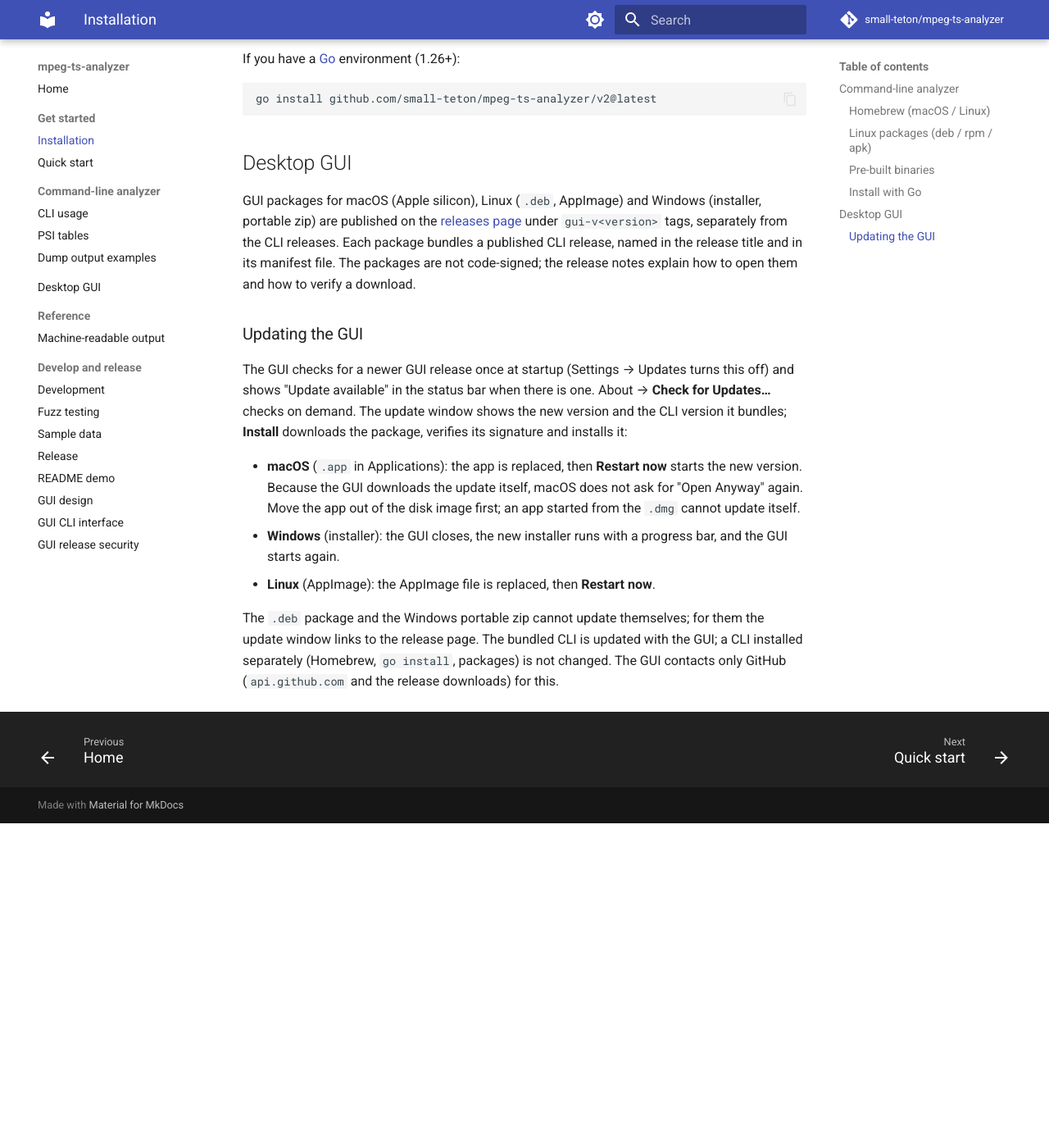
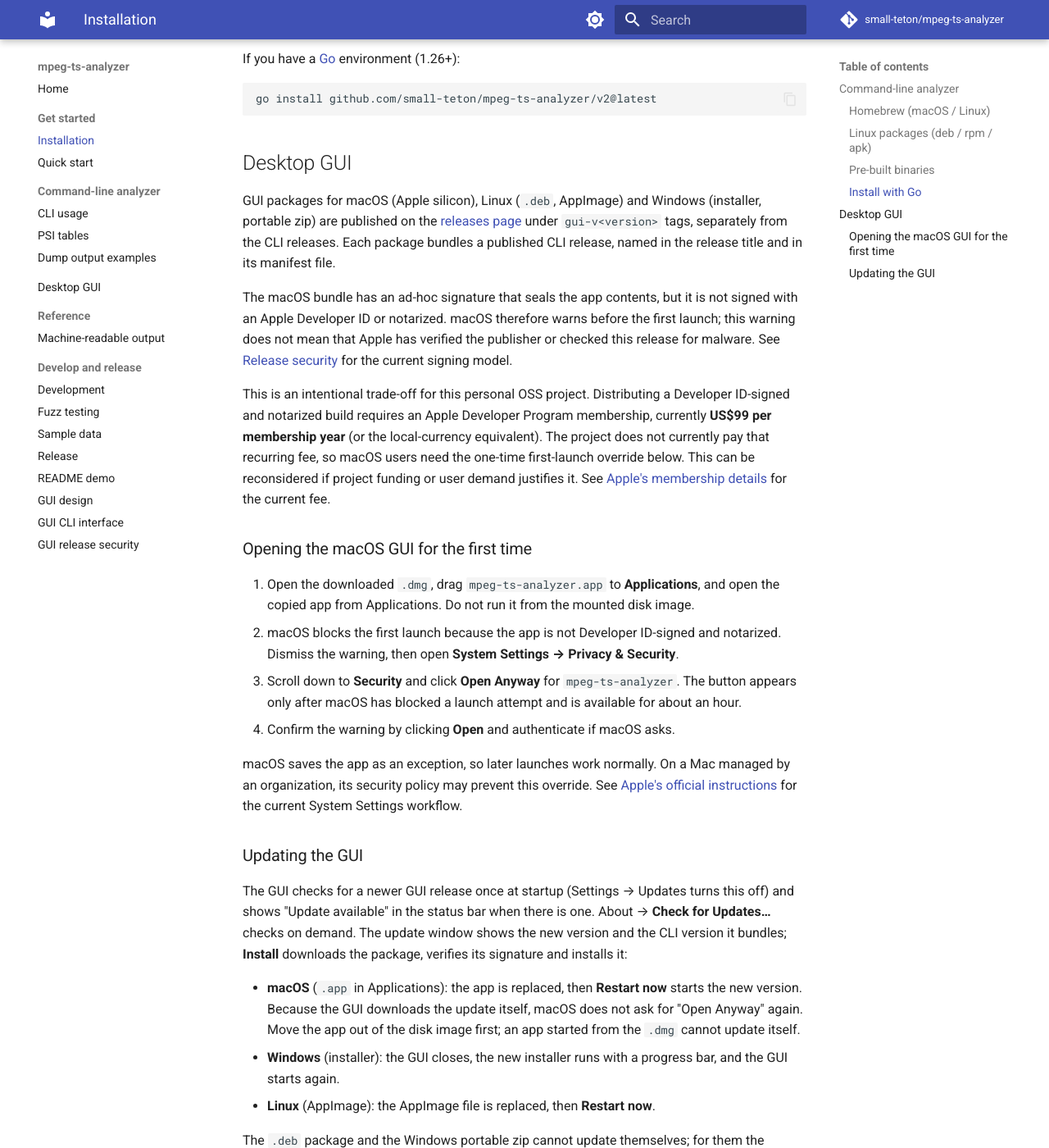
Before and after one commit to small-teton/mpeg-ts-analyzer, an MkDocs documentation site: the page built from docs/getting-started/installation.md, in a window 1280 px wide and 1400 px high, scrolled down 922 px. Shown: the whole window at 82% size. Built offline with MkDocs 1.6.1 and Material for MkDocs 9.7.7, drawn with Linux system fonts in a browser that asks for light colours; comment, search, counter and statistics services are not loaded; before the commit the page ends 1926 px from its top, so only the background shows below that.

Commit message:
Document GUI first-launch security warnings (#171)
* Document GUI first-launch security warnings

* Narrow first-launch guidance to macOS

```diff
--- a/docs/getting-started/installation.md
+++ b/docs/getting-started/installation.md
@@ -49,8 +49,41 @@ GUI packages for macOS (Apple silicon), Linux (`.deb`, AppImage) and Windows
 (installer, portable zip) are published on the
 [releases page](https://github.com/small-teton/mpeg-ts-analyzer/releases) under
 `gui-v<version>` tags, separately from the CLI releases. Each package bundles a
-published CLI release, named in the release title and in its manifest file. The packages are not code-signed; the release notes
-explain how to open them and how to verify a download.
+published CLI release, named in the release title and in its manifest file.
+
+The macOS bundle has an ad-hoc signature that seals the app contents, but it is
+not signed with an Apple Developer ID or notarized. macOS therefore warns
+before the first launch; this warning does not mean that Apple has verified the
+publisher or checked this release for malware. See
+[Release security](../gui/release-security.md#identity-backed-code-signing-and-notarization-excluded-for-now)
+for the current signing model.
+
+This is an intentional trade-off for this personal OSS project. Distributing a
+Developer ID-signed and notarized build requires an Apple Developer Program
+membership, currently **US$99 per membership year** (or the local-currency
+equivalent). The project does not currently pay that recurring fee, so macOS
+users need the one-time first-launch override below. This can be reconsidered
+if project funding or user demand justifies it. See
+[Apple's membership details](https://developer.apple.com/programs/whats-included/)
+for the current fee.
+
+### Opening the macOS GUI for the first time
+
+1. Open the downloaded `.dmg`, drag `mpeg-ts-analyzer.app` to **Applications**,
+   and open the copied app from Applications. Do not run it from the mounted
+   disk image.
+2. macOS blocks the first launch because the app is not Developer ID-signed and
+   notarized. Dismiss the warning, then open **System Settings → Privacy &
+   Security**.
+3. Scroll down to **Security** and click **Open Anyway** for
+   `mpeg-ts-analyzer`. The button appears only after macOS has blocked a launch
+   attempt and is available for about an hour.
+4. Confirm the warning by clicking **Open** and authenticate if macOS asks.
+
+macOS saves the app as an exception, so later launches work normally. On a Mac
+managed by an organization, its security policy may prevent this override. See
+[Apple's official instructions](https://support.apple.com/guide/mac-help/mh40617/mac)
+for the current System Settings workflow.
 
 ### Updating the GUI
 
```
